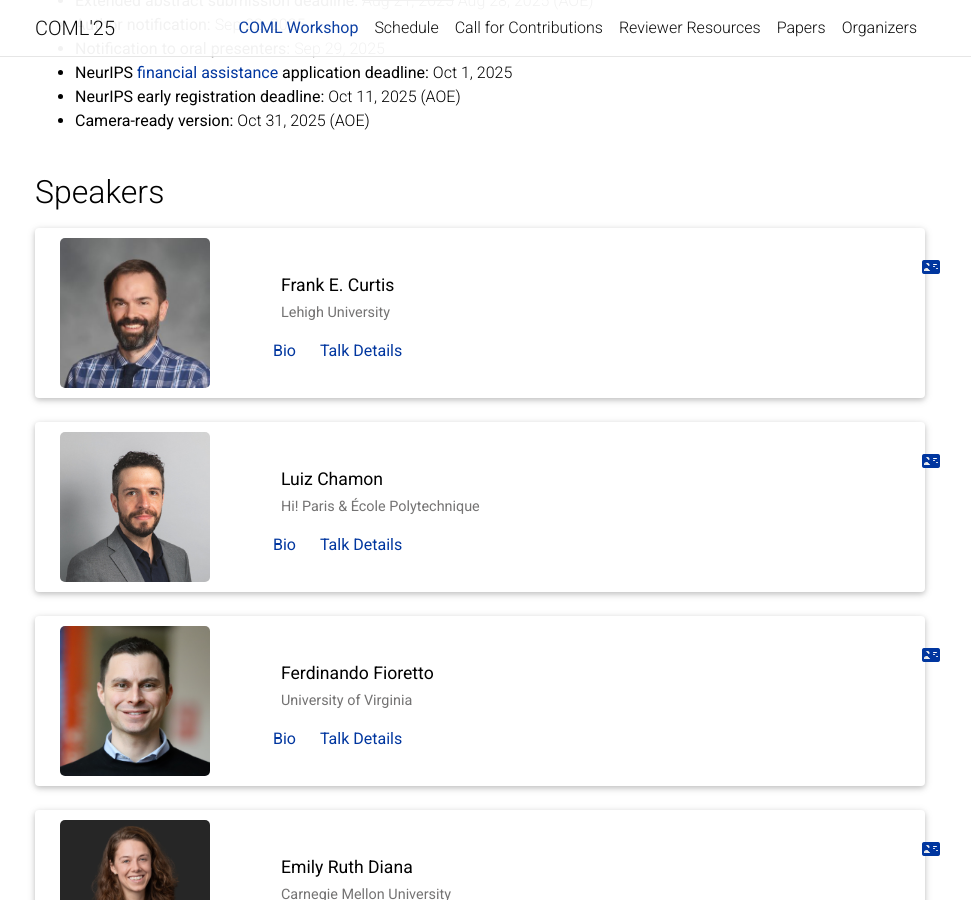
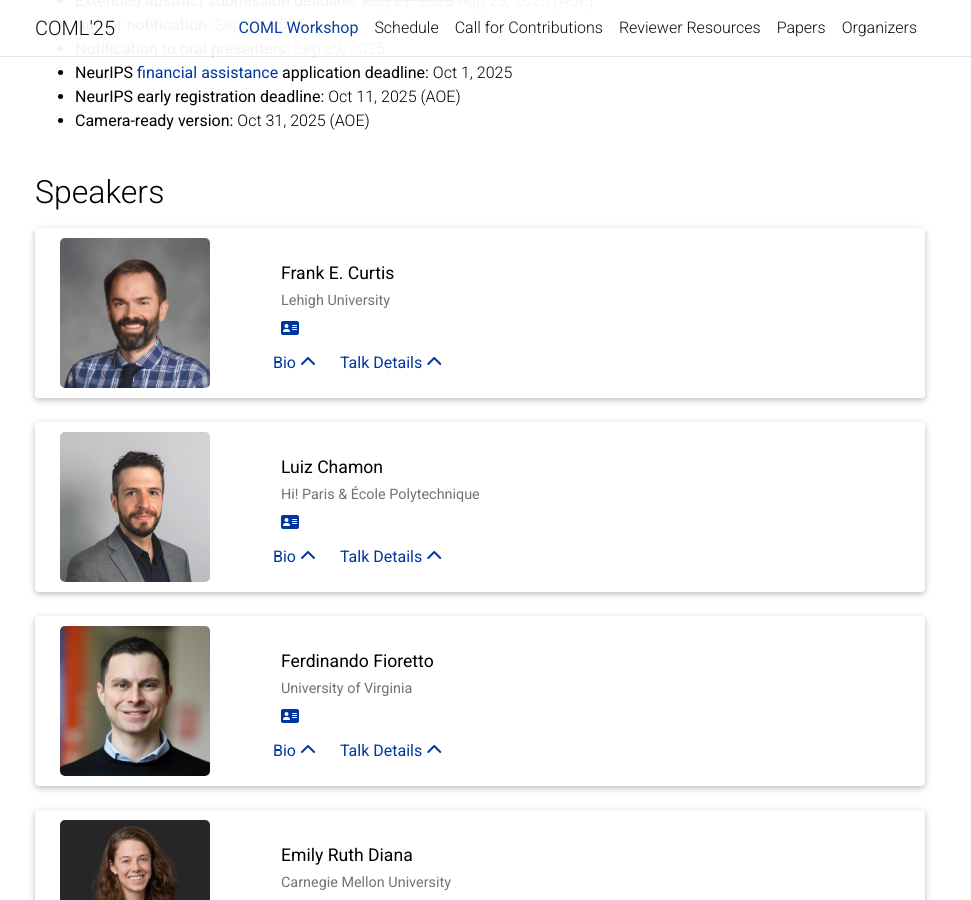
Before and after one commit to constrained-opt-ml/constrained-opt-ml.github.io, a Jekyll site: the page built from _pages/about.md, in a window 1280 px wide and 900 px high, scrolled down 870 px. Shown: the whole window, without its empty margins (160-1131 px from the left). Built offline with Jekyll 4.4.1, drawn with Linux system fonts in a browser that asks for light colours; comment, search, counter and statistics services are not loaded; a style sheet for code colours, icons or effects is not loaded.

Commit message:
Undo previous change

```diff
--- a/_layouts/workshop.html
+++ b/_layouts/workshop.html
@@ -54,7 +54,7 @@ layout: default
       <li><b>Camera-ready version:</b> Oct 31, 2025 (AOE)</li>
     </ul>
 
-    <div class="speakers faq-list">
+    <div class="speakers">
         <h2>Speakers</h2>
 
         <div class="card-item" style="margin-bottom: 1.5rem;">
```
